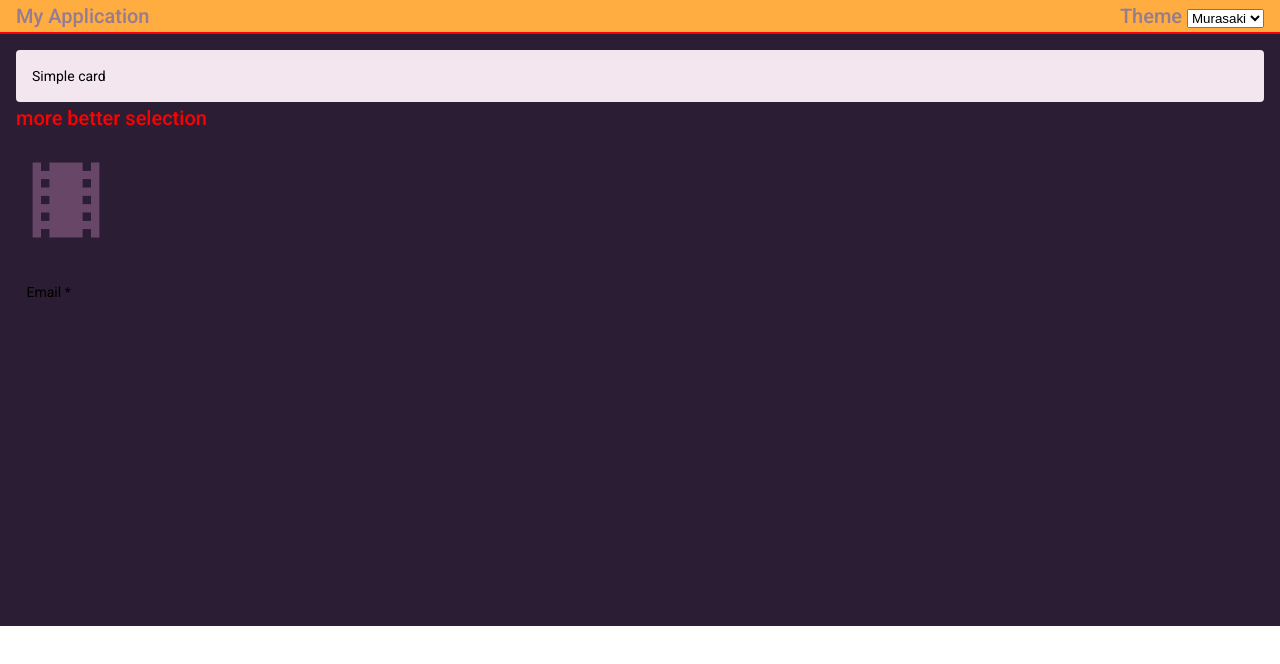
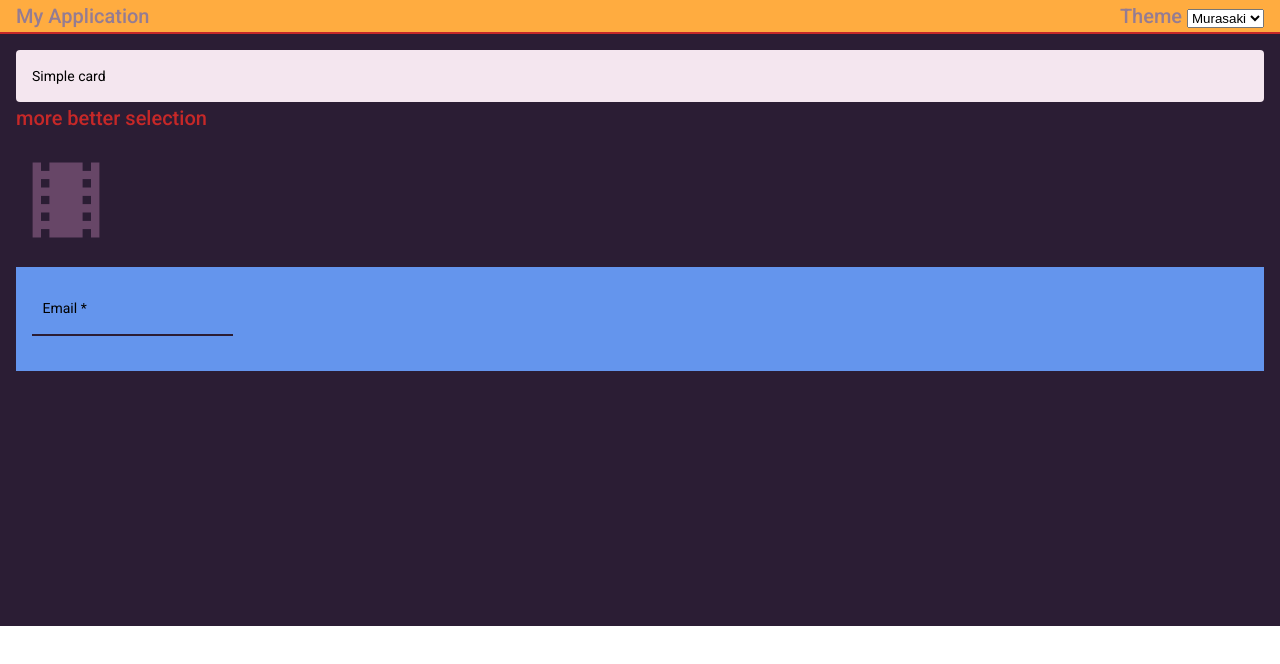
Before and after one commit to anjasmaradwisetiadi/angular-custom-theme-with-material-angular, an Angular app: page / in a window 1280 px wide. Shown: the top 664 px of the page. Built offline with nearby package versions, Linux system fonts and the light colour scheme.

Commit message:
update color form field and color pallete

```diff
--- a/src/assets/theme/_maker_theme.scss
+++ b/src/assets/theme/_maker_theme.scss
@@ -8,6 +8,7 @@ $primary-color: (
     first-color: #69bdee,
     second-color: #d8f0ff ,
     third-color: #000000,
+    default-color: #ffffff,
     50: #d8f0ff,
     100: #a3d8f8,
     200: #69bdee,
@@ -22,6 +23,17 @@ $primary-color: (
         first-color: black,
         second-color: black,
         third-color: white,
+        default-color: #ffffff,
+        50: #d8f0ff,
+        100: #a3d8f8,
+        200: #69bdee,
+        300: #25a4e3,
+        400: #0092dc,
+        500: #0080d3,
+        600: #0074c5,
+        700: #0063b2,
+        800: #00539d,
+        900: #00347b,
     ),
 );
 
@@ -29,6 +41,7 @@ $accent-color: (
     first-color: #f0f3f9,
     second-color: #f8f8f9,
     third-color: #2c16e7,
+    default-color: #ffffff,
     50: #f0f3f9,
     100: #dae2eb,
     200: #c4cedc,
@@ -43,6 +56,16 @@ $accent-color: (
       first-color: black,
       second-color: black,
       third-color: white,
+      50: #f0f3f9,
+      100: #dae2eb,
+      200: #c4cedc,
+      300: #acbacc,
+      400: #99a9be,
+      500: #8698b0,
+      600: #77889e,
+      700: #657385,
+      800: #55606e,
+      900: #414a55,
     ),
 );
 
@@ -60,14 +83,20 @@ $warn-color: (
     700: #d32f2f,
     800: #c62828,
     900: #b71c1c,
-    A100: #ff8a80,
-    A200: #ff5252,
-    A400: #ff1744,
-    A700: #d50000,
     contrast: (
       first-color: white,
-      second-color: white,
+      second-color: #c62828,
       third-color: black,
+      50: #ffebee,
+      100: #ffcdd2,
+      200: #ef9a9a,
+      300: #e57373,
+      400: #ef5350,
+      500: #f44336,
+      600: #e53935,
+      700: #d32f2f,
+      800: #c62828,
+      900: #b71c1c,
     ),
 );
 
--- a/src/assets/theme/_murasaki_theme.scss
+++ b/src/assets/theme/_murasaki_theme.scss
@@ -22,9 +22,19 @@ $theme-color: (
   900: #2b1d34,
   contrast: (
     first-color: white,
-    second-color: red,
+    second-color: #c62828,
     third-color: white,
     default-color: black,
+    50: #f4e6ef,
+    100: #d5c5d4,
+    200: #b3a0b4,
+    300: #947c93,
+    400: #7d617d,
+    500: #674667,
+    600: #5b3e5d,
+    700: #4c334f,
+    800: #3b2942,
+    900: #2b1d34,
   ),
 );
 // start # 1 struktur dan penggunaan pallete warna
@@ -33,7 +43,7 @@ $theme-color: (
 .murasaki-theme {
   $primary: mat.define-palette($theme-color);
   $accent: mat.define-palette($theme-color);
-  $warn: mat.define-palette($theme-color);
+  $warn: mat.define-palette($theme-color, second-color);
   $theme: mat.define-dark-theme($primary, $accent, $warn);
 
   @include cust-theme($theme);
--- a/src/assets/theme/custom-theme.scss
+++ b/src/assets/theme/custom-theme.scss
@@ -4,6 +4,26 @@
   $primary: map-get($theme, primary);
   $accent: map-get($theme, accent);
   $warn: map-get($theme, warn);
+
+  .contain{
+    background-color: mat.get-color-from-palette($primary, first-color);
+    height: 70vh;
+    padding: 2rem;
+  }
+
+  h1,
+  h2,
+  h3,
+  h4,
+  h5,
+  {
+    color: mat.get-contrast-color-from-palette($warn, second-color) !important;
+  }
+
+  p{
+    color: mat.get-contrast-color-from-palette($warn, first-color) !important;
+  }
+
 
   .mat-toolbar {
     color: mat.get-color-from-palette($primary, 300) !important;
@@ -18,15 +38,6 @@
   }
 
   mat-error{
-    color: mat.get-color-from-palette($warn, third-color) !important;
-  }
-
-  h1,
-  h2,
-  h3,
-  h4,
-  h5,
-  {
     color: mat.get-contrast-color-from-palette($warn, second-color) !important;
   }
 
@@ -40,15 +51,33 @@
     font-size: 32px;
     text-transform: uppercase;
   }
+
+/*   .mat-form-field-appearance-outline .mat-form-field-outline {
+    color: black;
+  } */
+
+  .example-form{
+    background-color: cornflowerblue;
+    padding: 1rem;
+  }
+
+  /* custom inut form field */
+  .mat-form-field-infix input::placeholder{
+    color: mat.get-contrast-color-from-palette($warn, 900) !important;
+  }
+
+  .mat-form-field-appearance-fill .mat-form-field-flex {
+    $border-color: mat.get-color-from-palette($primary, first-color);
+    border-bottom: 2px solid $border-color;
+  }
+  /* custom inut form field end*/
+
+  /* custom icon */
   mat-icon,
   .icon-color-theme {
     color: mat.get-color-from-palette($warn, 500) !important;
     fill: mat.get-color-from-palette($warn, 500) !important;
     font-size: 100px !important;
-  }
-
-  p{
-    color: mat.get-contrast-color-from-palette($warn, first-color) !important;
   }
 
   @if $default1 {
```
